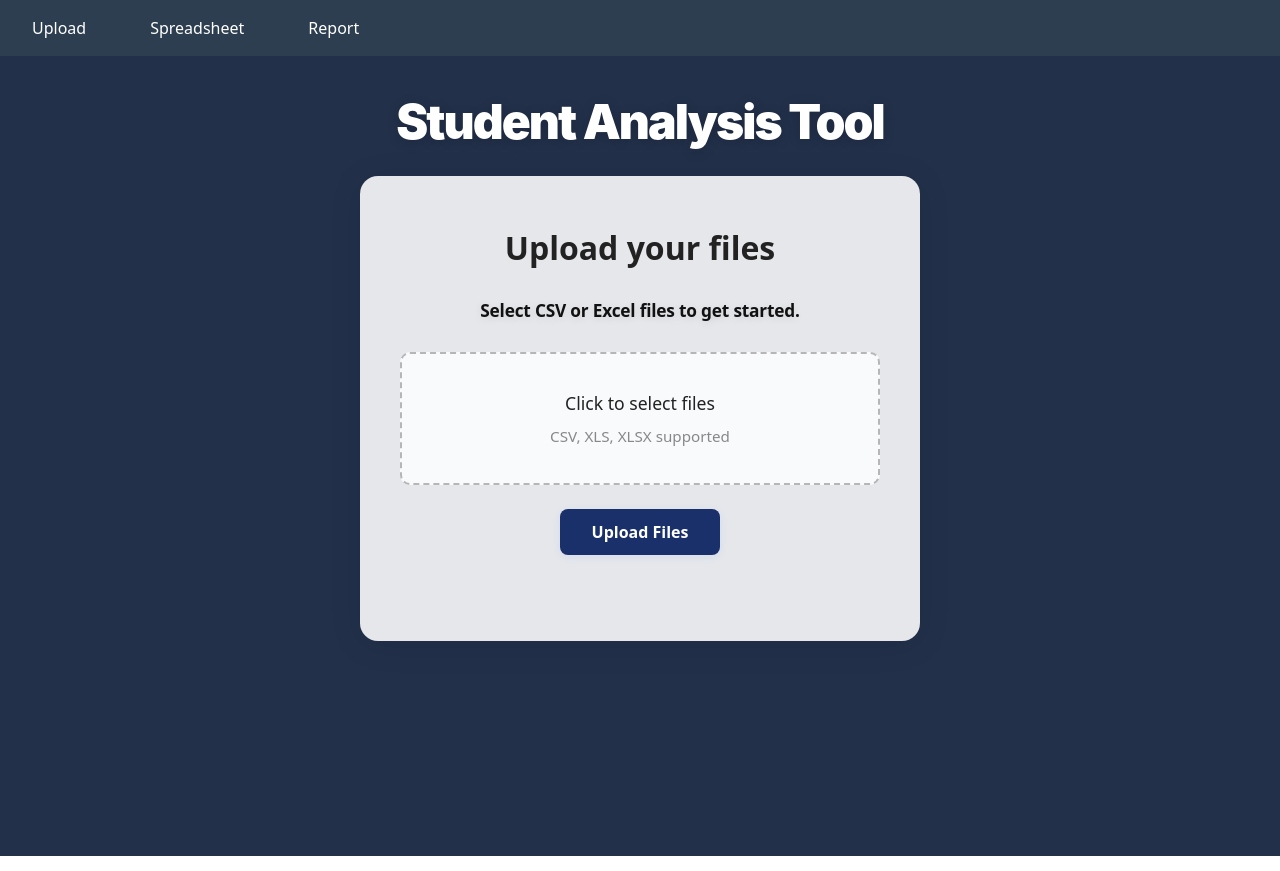
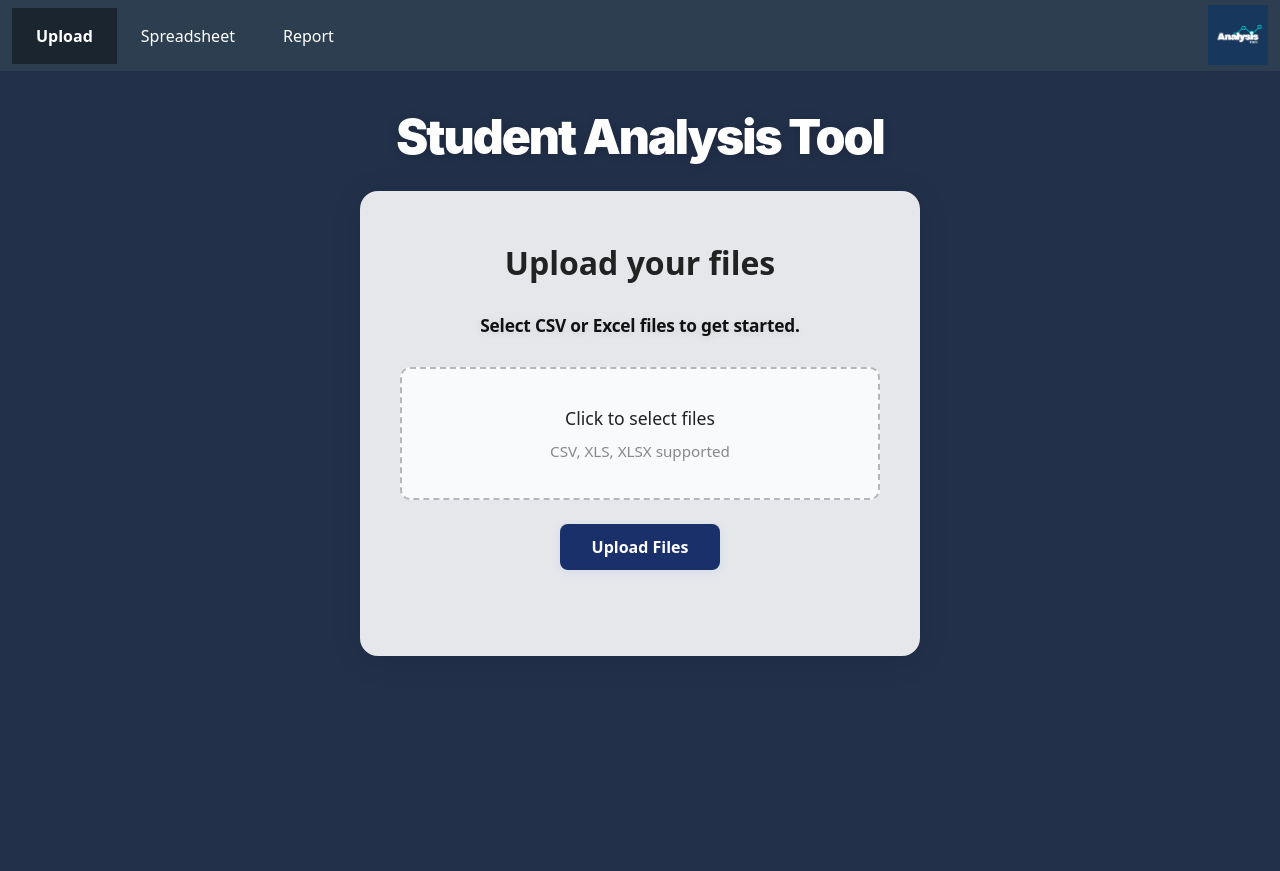
Before and after one commit to school-projects123/SWE_group8, a React (Vite) app in the folder analaysisTool/: page / in a window 1280 px wide. Built offline with nearby package versions, Linux system fonts and the light colour scheme.

Commit message:
F: Added comments explaining each component of the code. Made the navbar highlight the current page selected and added the starting page logo to the navbar.

```diff
--- a/analaysisTool/src/components/FileUploader.jsx
+++ b/analaysisTool/src/components/FileUploader.jsx
@@ -1,6 +1,7 @@
 import React, { useState, useRef } from "react";
 
 export default function FileUploader() {
+  //define states
   const [loading, setLoading] = useState(false);
   const [progress, setProgress] = useState(0);
   const [showSuccess, setShowSuccess] = useState(false);
@@ -8,6 +9,7 @@ export default function FileUploader() {
   const [warn, setWarn] = useState("");
   const inputRef = useRef(null);
 
+  //function sets restrictions for if file is chosen and which file types are allowed
   function showLoading() {
     if (selectedFiles.length === 0) {
       setWarn("You have not selected any files.");
@@ -18,7 +20,6 @@ export default function FileUploader() {
     setLoading(true);
     setProgress(50);
     setShowSuccess(false);
-    // Simulate parse error for demonstration (replace with real parse logic)
     const hasCorrupt = selectedFiles.some(f => f.name.toLowerCase().includes("corrupt"));
     setTimeout(() => {
       setProgress(100);
@@ -32,11 +33,12 @@ export default function FileUploader() {
     }, 1000);
   }
 
+  //once files are selected, this function processes them - their names & types are extracted
   async function parseFile(fileObj) {
-    // fake parse for now, real logic later
     return { filename: fileObj.name, data: [] };
   }
 
+  //main part of the page with the upload button and file selection area
   function handleFileSelect(e) {
     const fileList = e.target.files;
     if (!fileList || fileList.length === 0) return;
@@ -62,29 +64,35 @@ export default function FileUploader() {
     e.target.value = '';
   }
 
+  //this function removes a selected file from the list of previously selected files
   function removeFile(index) {
     setSelectedFiles(prev => prev.filter((_, i) => i !== index));
   }
 
+  //Style and structure of the upload page
   return (
     <div style={{
-      minHeight: '100vh',
-      width: '100vw',
+      height: '100vh',
+      width: '100%',
+      boxSizing: 'border-box',
+      padding: 'env(safe-area-inset-top) 16px env(safe-area-inset-bottom)',
       background: '#22304a',
       display: 'flex',
       flexDirection: 'column',
       alignItems: 'center',
-      justifyContent: 'flex-start', // move content up
+      justifyContent: 'flex-start',
+      overflow: 'auto',
     }}>
       <div style={{
         width: '100%',
-        maxWidth: '700px',
+        maxWidth: '900px',
         margin: '0 auto',
-        marginTop: '40px', // less margin to move up
+        marginTop: '40px',
         display: 'flex',
         flexDirection: 'column',
         alignItems: 'center',
         zIndex: 1,
+        padding: '0 16px'
       }}>
         <header style={{
           width: '100%',
@@ -149,9 +157,8 @@ export default function FileUploader() {
               inputRef.current?.click();
               if (selectedFiles.length > 0) showLoading();
             }}
-
             style={{
-              background: '#19306a', // even darker blue
+              background: '#19306a',
               color: '#fff',
               border: 'none',
               borderRadius: '8px',
--- a/analaysisTool/src/components/Nav.jsx
+++ b/analaysisTool/src/components/Nav.jsx
@@ -1,60 +1,48 @@
+import { Link, useLocation } from 'react-router-dom'
+import logoSrc from '../images/logo.png'
+
 export default function Nav() {
+  const { pathname } = useLocation()
+
+  //base styles for nav links
+  const base = {
+    color: 'white',
+    textDecoration: 'none',
+    fontSize: '16px',
+    fontWeight: 500,
+    padding: '16px 24px',
+    transition: 'background 0.15s',
+    display: 'inline-block'
+  }
+
+  const getStyle = (path, exact = false) => {
+    const active = exact ? pathname === path : pathname.startsWith(path)
+    return {
+      ...base,
+      background: active ? '#1a252f' : 'transparent',
+      fontWeight: active ? 700 : 500
+    }
+  }
+
   return (
     <nav style={{
+      display: 'flex',
+      alignItems: 'center',
+      justifyContent: 'space-between',
       background: '#2c3e50',
-      padding: '0',
-      display: 'flex',
-      gap: '0',
-      alignItems: 'stretch'
+      padding: '0 12px'
     }}>
-      <a href="/" style={{
-        color: 'white',
-        textDecoration: 'none',
-        fontSize: '16px',
-        fontWeight: '500',
-        padding: '16px 32px',
-        borderRadius: '0',
-        transition: 'background 0.2s',
-        background: 'transparent'
-      }}
-      onMouseEnter={e => e.currentTarget.style.background = '#34495e'}
-      onMouseLeave={e => e.currentTarget.style.background = 'transparent'}
-      onMouseDown={e => e.currentTarget.style.background = '#1a252f'}
-      onMouseUp={e => e.currentTarget.style.background = '#34495e'}>
-        Upload
-      </a>
-      <a href="/spreadsheet" style={{
-        color: 'white',
-        textDecoration: 'none',
-        fontSize: '16px',
-        fontWeight: '500',
-        padding: '16px 32px',
-        borderRadius: '0',
-        transition: 'background 0.2s',
-        background: 'transparent'
-      }}
-      onMouseEnter={e => e.currentTarget.style.background = '#34495e'}
-      onMouseLeave={e => e.currentTarget.style.background = 'transparent'}
-      onMouseDown={e => e.currentTarget.style.background = '#1a252f'}
-      onMouseUp={e => e.currentTarget.style.background = '#34495e'}>
-        Spreadsheet
-      </a>
-      <a href="/report" style={{
-        color: 'white',
-        textDecoration: 'none',
-        fontSize: '16px',
-        fontWeight: '500',
-        padding: '16px 32px',
-        borderRadius: '0',
-        transition: 'background 0.2s',
-        background: 'transparent'
-      }}
-      onMouseEnter={e => e.currentTarget.style.background = '#34495e'}
-      onMouseLeave={e => e.currentTarget.style.background = 'transparent'}
-      onMouseDown={e => e.currentTarget.style.background = '#1a252f'}
-      onMouseUp={e => e.currentTarget.style.background = '#34495e'}>
-        Report
-      </a>
+      <div style={{ display: 'flex', alignItems: 'center' }}>
+        <Link to="/" style={getStyle('/', true)}>Upload</Link>
+        <Link to="/spreadsheet" style={getStyle('/spreadsheet')}>Spreadsheet</Link>
+        <Link to="/report" style={getStyle('/report')}>Report</Link>
+      </div>
+
+      <div style={{ display: 'flex', alignItems: 'center' }}>
+        <Link to="/" title="Home">
+          <img src={logoSrc} alt="Logo" style={{ height: 60, width: 'auto', marginTop: 5}} />
+        </Link>
+      </div>
     </nav>
   )
 }
```
